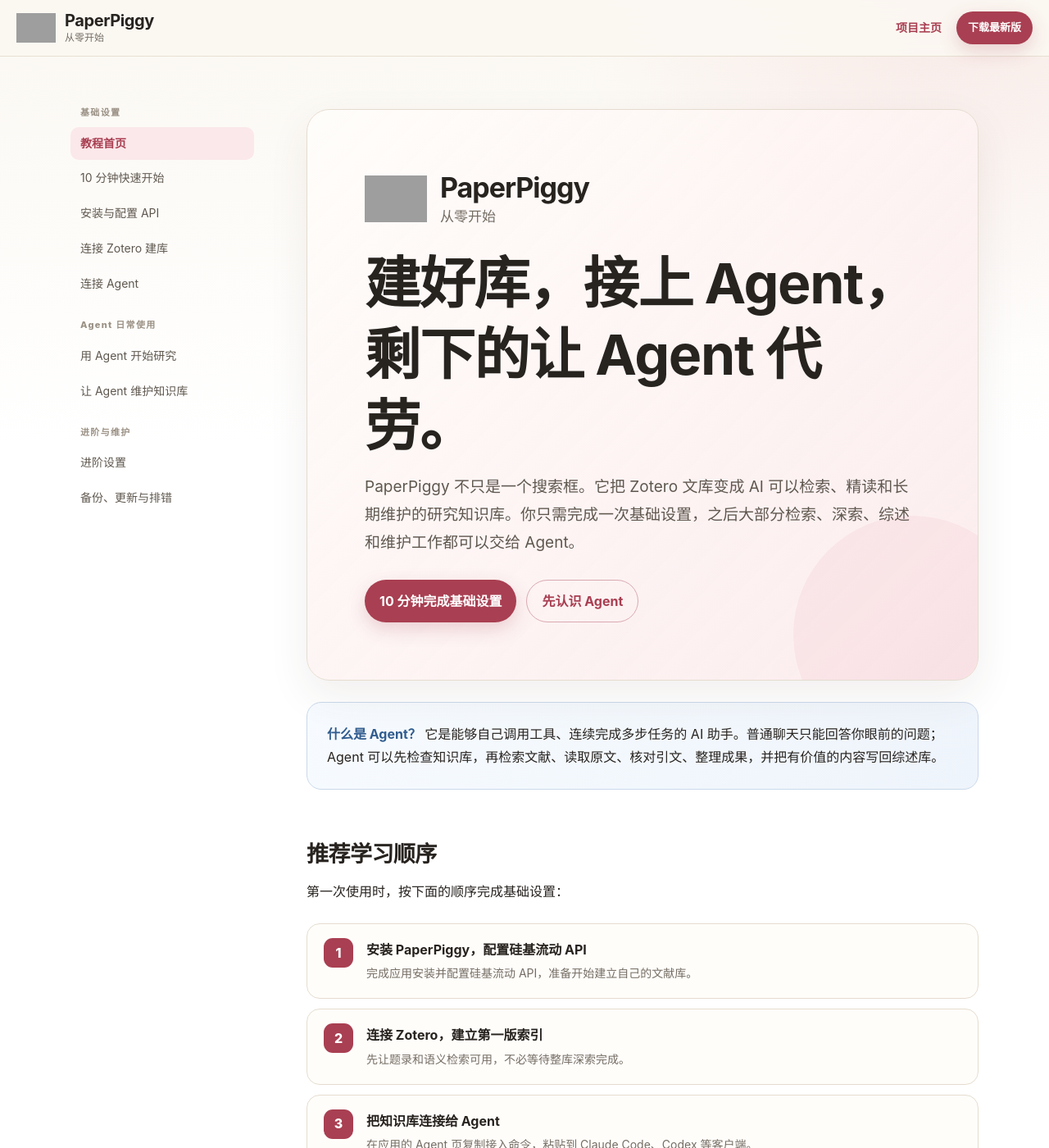
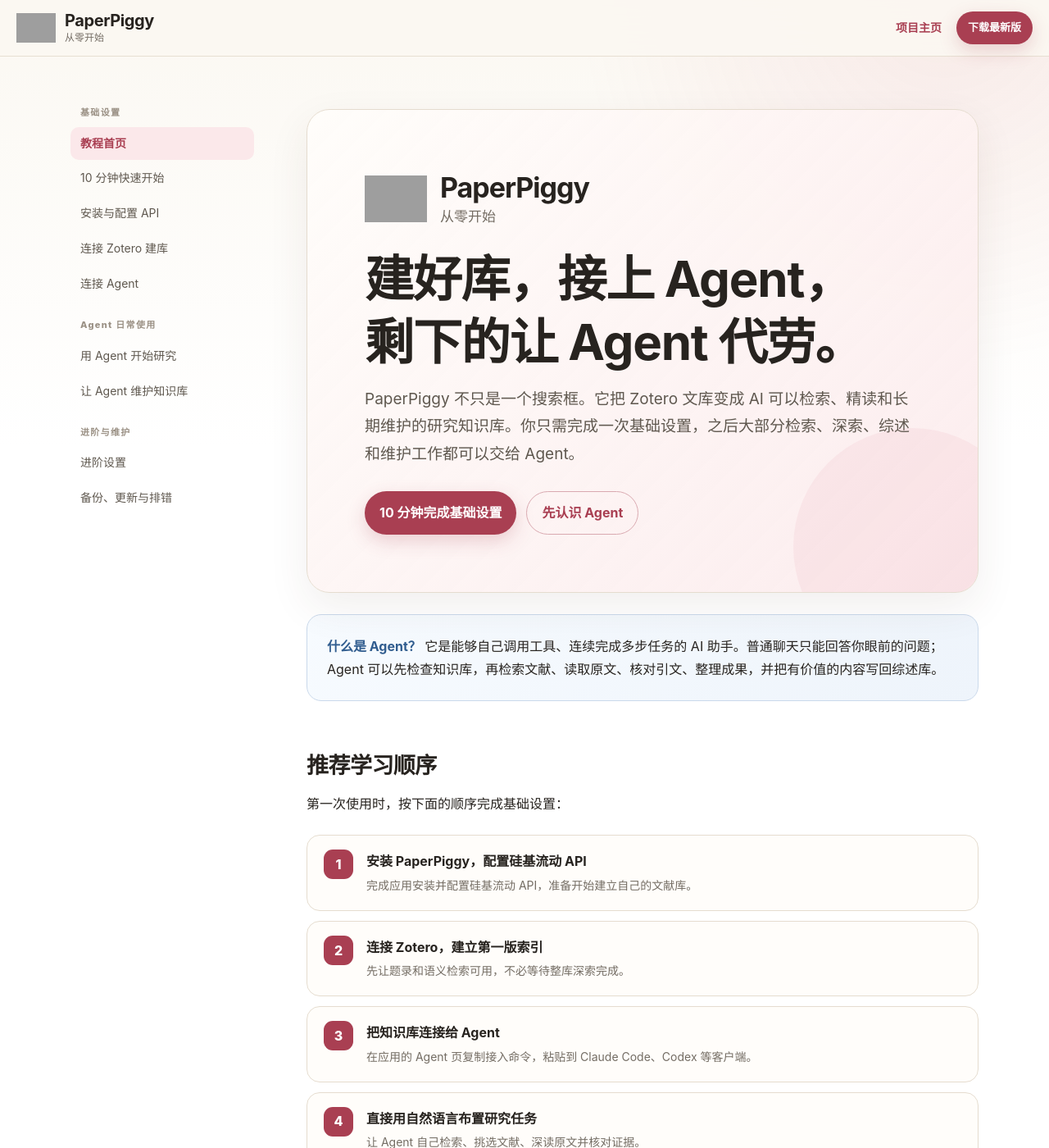
Before and after one commit to DrinkTea905/paper-piggy-guide, a Jekyll site: the page built from docs/index.md, in a window 1280 px wide and 1400 px high. Shown: the whole window at 82% size. Built offline with Jekyll 4.4.1, drawn with Linux system fonts in a browser that asks for light colours; grey boxes are pictures that could not be loaded.

Commit message:
固定首页标题为两行

```diff
--- a/docs/assets/style.css
+++ b/docs/assets/style.css
@@ -100,7 +100,8 @@ p { margin: 12px 0; }
 .hero-brand strong { font-size: 34px; letter-spacing: -.03em; }
 .hero-brand small { margin-top: 7px; color: var(--muted); font-size: 17px; }
 .hero-badge { display: inline-flex; gap: 8px; margin-left: 12px; padding: 6px 11px; border-radius: 999px; color: var(--green); background: #eaf4ed; font-size: 12px; font-weight: 750; vertical-align: top; }
-.hero h1 { max-width: 680px; margin-top: 22px; font-size: clamp(42px, 7vw, 68px); }
+.hero h1 { max-width: 680px; margin-top: 22px; font-size: clamp(40px, 6vw, 60px); }
+.hero-title-line { display: block; white-space: nowrap; }
 .hero p { max-width: 680px; color: #5f584f; font-size: 19px; }
 .hero-actions { display: flex; flex-wrap: wrap; gap: 12px; margin-top: 28px; }
 .grid { display: grid; grid-template-columns: repeat(3, minmax(0,1fr)); gap: 16px; margin: 22px 0; }
@@ -189,7 +190,7 @@ blockquote { margin: 22px 0; padding: 1px 20px; border-left: 3px solid var(--lin
   h1 { font-size: 36px; }
   h2 { margin-top: 42px; font-size: 24px; }
   .hero { padding: 28px 22px; border-radius: 22px; }
-  .hero h1 { font-size: 41px; }
+  .hero h1 { font-size: clamp(26px, 8vw, 41px); }
   .hero p, .lead { font-size: 17px; }
   .hero-icon { width: 64px; height: 64px; }
   .hero-brand strong { font-size: 29px; }
--- a/docs/index.md
+++ b/docs/index.md
@@ -10,7 +10,7 @@ last_reviewed: 2026-07-22
     <img class="hero-icon" src="{{ '/assets/paperpiggy-icon-square.png' | relative_url }}" alt="">
     <span><strong>PaperPiggy</strong><small>从零开始</small></span>
   </div>
-  <h1>建好库，接上 Agent，剩下的让 Agent 代劳。</h1>
+  <h1><span class="hero-title-line">建好库，接上 Agent，</span><span class="hero-title-line">剩下的让 Agent 代劳。</span></h1>
   <p>PaperPiggy 不只是一个搜索框。它把 Zotero 文库变成 AI 可以检索、精读和长期维护的研究知识库。你只需完成一次基础设置，之后大部分检索、深索、综述和维护工作都可以交给 Agent。</p>
   <div class="hero-actions">
     <a class="button" href="{{ '/quick-start/' | relative_url }}">10 分钟完成基础设置</a>
```
